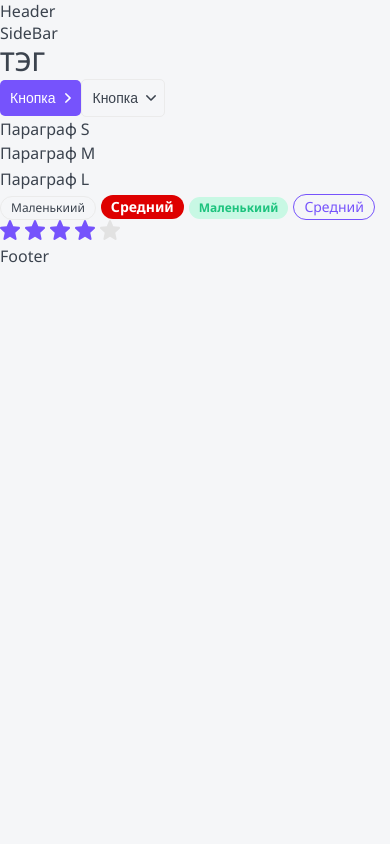
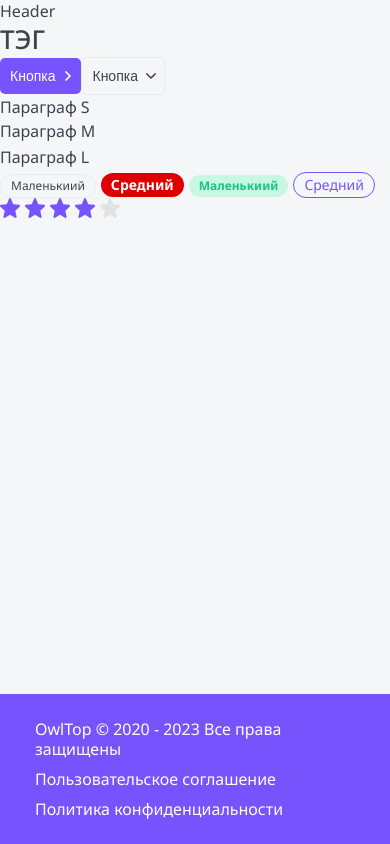
Before and after one commit to LaZy1220/top-app-project, a Next.js app: page / in a window 390 px wide. Built offline with nearby package versions, Linux system fonts and the light colour scheme.

Commit message:
add styles in footer

```diff
--- a/layout/Footer/Footer.module.scss
+++ b/layout/Footer/Footer.module.scss
@@ -0,0 +1,20 @@
+.footer {
+  background: var(--primary);
+  padding: 25px 35px;
+  display: grid;
+  grid-template-columns: 1fr auto auto;
+  gap: 10px 40px;
+  color: var(--white);
+  font-size: 16px;
+  line-height: 20px;
+  a {
+    &:hover {
+      color: var(--gray-light);
+    }
+  }
+}
+@media (max-width: 765px) {
+  .footer {
+    grid-template-columns: 1fr;
+  }
+}
--- a/layout/Footer/Footer.tsx
+++ b/layout/Footer/Footer.tsx
@@ -1,7 +1,18 @@
 import { FooterProps } from "./Footer.props";
 import styles from "./Footer.module.scss";
 import cn from "classnames";
+import { format } from "date-fns";
 
-export const Footer = ({ ...props }: FooterProps): JSX.Element => {
-  return <div {...props}>Footer</div>;
+export const Footer = ({ className, ...props }: FooterProps): JSX.Element => {
+  return (
+    <footer className={cn(className, styles.footer)} {...props}>
+      <div>OwlTop © 2020 - {format(new Date(), "yyyy")} Все права защищены</div>
+      <a href="#" target="_blank">
+        Пользовательское соглашение
+      </a>
+      <a href="#" target="_blank">
+        Политика конфиденциальности
+      </a>
+    </footer>
+  );
 };
--- a/layout/Layout.module.scss
+++ b/layout/Layout.module.scss
@@ -0,0 +1,39 @@
+.wrapper {
+  display: grid;
+  grid-template-columns: auto 230px minmax(320px, 1200px) auto;
+  grid-template-rows: auto 1fr auto;
+  grid-template-areas:
+    ". header header ."
+    ". sidebar body ."
+    "footer footer footer footer";
+  min-height: 100vh;
+}
+.header {
+  grid-area: header;
+  display: none;
+}
+.sidebar {
+  grid-area: sidebar;
+}
+.body {
+  grid-area: body;
+}
+.footer {
+  grid-area: footer;
+}
+@media (max-width: 765px) {
+  .sidebar {
+    display: none;
+  }
+  .header {
+    display: block;
+  }
+  .wrapper {
+    display: grid;
+    grid-template-columns: minmax(320px, 1fr);
+    grid-template-areas:
+      "header"
+      "body"
+      "footer";
+  }
+}
--- a/layout/Layout.tsx
+++ b/layout/Layout.tsx
@@ -8,14 +8,12 @@
 
 const Layout = ({ children }: LayoutProps): JSX.Element => {
   return (
-    <>
-      <Header />
-      <div>
-        <SideBar />
-        <div>{children}</div>
-      </div>
-      <Footer />
-    </>
+    <div className={styles.wrapper}>
+      <Header className={styles.header} />
+      <SideBar className={styles.sidebar} />
+      <div className={styles.body}>{children}</div>
+      <Footer className={styles.footer} />
+    </div>
   );
 };
 export const withLayout = <T extends Record<string, unknown>>(
--- a/package.json
+++ b/package.json
@@ -13,6 +13,7 @@
     "@types/react": "18.0.28",
     "@types/react-dom": "18.0.11",
     "classnames": "^2.3.2",
+    "date-fns": "^2.29.3",
     "eslint": "8.36.0",
     "eslint-config-next": "13.2.4",
     "next": "13.2.4",
```
Also changed, not shown: 1 other file (tests, documents, lock files or other folders).
